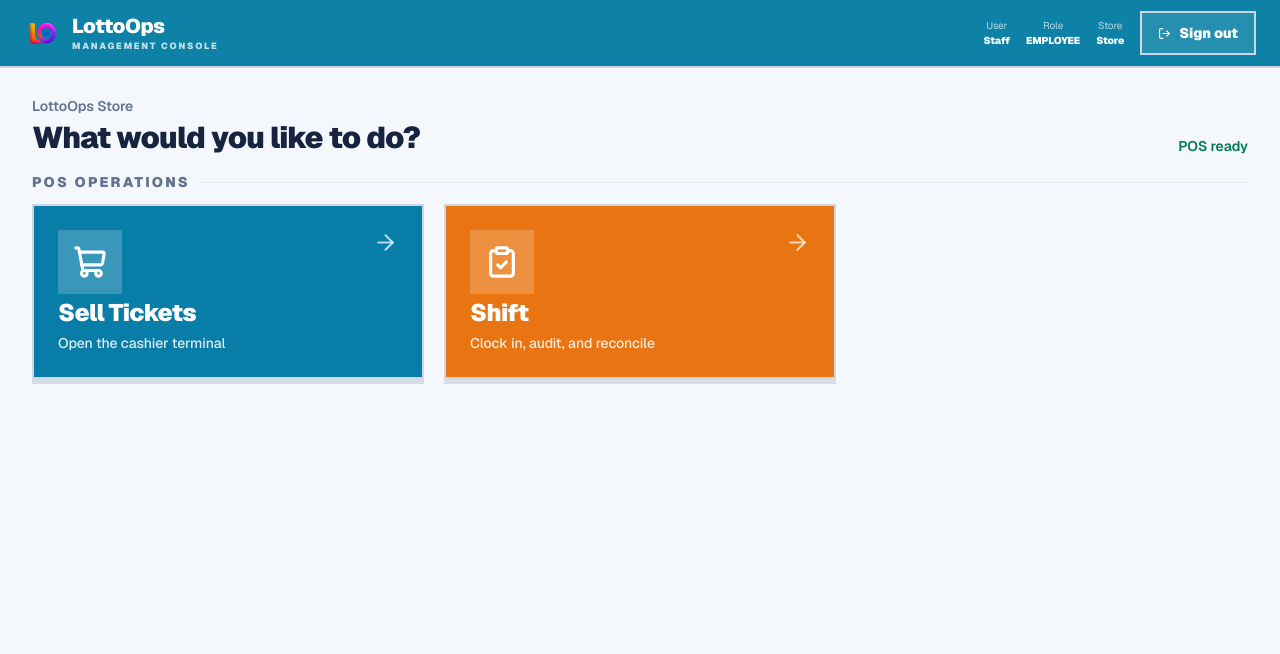
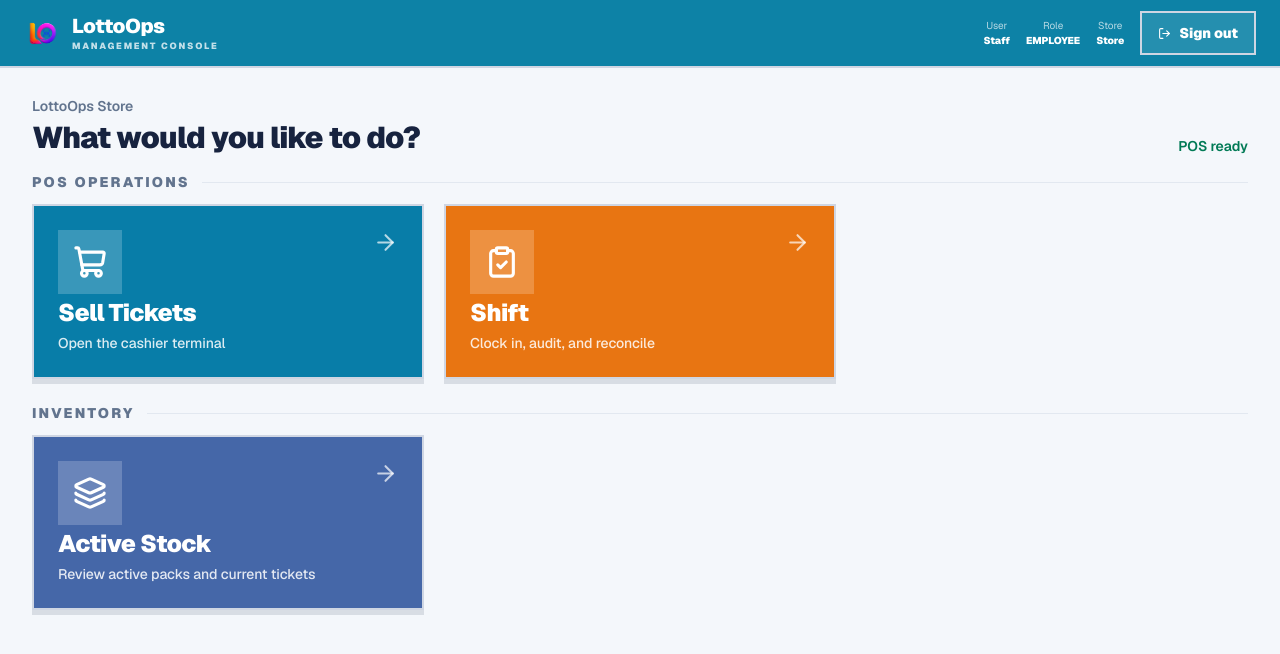
Before and after one commit to saginipeter/lottoops, a Next.js app: page / in a window 1280 px wide. Shown: the top 654 px of the page. Built offline with nearby package versions, Linux system fonts and the light colour scheme; no server answers.

Commit message:
Restore stock shortcuts on dashboard

```diff
--- a/src/app/(dashboard)/admin/page.tsx
+++ b/src/app/(dashboard)/admin/page.tsx
@@ -1,5 +1,5 @@
 import Link from "next/link";
-import { BarChart3, Boxes, CreditCard, Monitor, RefreshCw, Settings, Users } from "lucide-react";
+import { BarChart3, CreditCard, Monitor, RefreshCw, Settings, Users } from "lucide-react";
 import { getSession } from "@/lib/get-session";
 import { canAccessReports, canManageDisplay, canManageGames, isManagerOrAbove } from "@/lib/permissions";
 import { redirect } from "next/navigation";
@@ -11,7 +11,6 @@ export default async function AdminHomePage() {
 
   const cards = [
     ...(canAccessReports(session) ? [{ href: "/admin/reports", title: "Reports", description: "Sales, audits, inventory, and performance", icon: BarChart3, tone: "bg-[#d92735]" }] : []),
-    { href: "/admin/inventory", title: "Inventory", description: "Back stock, active packs, and live displays", icon: Boxes, tone: "bg-[#d41478]" },
     ...(canManageDisplay(session) ? [{ href: "/display-slots", title: "Displays", description: "Assign and monitor ticket displays", icon: Monitor, tone: "bg-[#6b46c1]" }] : []),
     ...(isManagerOrAbove(session) ? [{ href: "/settings/users", title: "Staff", description: "Users, roles, and permissions", icon: Users, tone: "bg-[#159447]" }] : []),
     ...(isManagerOrAbove(session) && canManageGames(session) ? [{ href: "/games", title: "Games", description: "Manage the store game catalogue", icon: Settings, tone: "bg-[#087da8]" }] : []),
--- a/src/components/home/pos-home-dashboard.tsx
+++ b/src/components/home/pos-home-dashboard.tsx
@@ -1,6 +1,6 @@
 "use client";
 
-import { AlertTriangle, ArrowRight, ClipboardCheck, FileText, PackagePlus, ShoppingCart } from "lucide-react";
+import { AlertTriangle, ArrowRight, Boxes, ClipboardCheck, FileText, Layers, Package, PackagePlus, ShoppingCart } from "lucide-react";
 import { TvDisplayLauncher, type TvStore } from "./tv-display-launcher";
 
 type Action = { title: string; description: string; href: string; icon: typeof ShoppingCart; className: string };
@@ -11,6 +11,8 @@ export function PosHomeDashboard({ storeName, storeId, tvStores = [], role, gran
   const isOwner = role === "OWNER";
   const isAdmin = role === "OWNER" || role === "MANAGER";
   const canReceive = isAdmin || grantedPermissions.includes("RECEIVE_SHIPMENTS");
+  const canManageBackstock = isAdmin || (role === "SHIFT_LEAD" && grantedPermissions.includes("MANAGE_BACKSTOCK"));
+  const canViewInventoryMap = isAdmin || role === "SHIFT_LEAD";
 
   const posActions: Action[] = isPlatformAdmin ? [] : [
     { title: "Sell Tickets", description: "Open the cashier terminal", href: "/pos", icon: ShoppingCart, className: "bg-[#087da8]" },
@@ -20,6 +22,11 @@ export function PosHomeDashboard({ storeName, storeId, tvStores = [], role, gran
   const alertActions: Action[] = isAdmin ? [
     { title: "Alerts", description: "Review operational issues and stock warnings", href: "/alerts", icon: AlertTriangle, className: "bg-[#bd522d]" },
   ] : [];
+  const inventoryActions: Action[] = isPlatformAdmin || role === "AUDITOR" ? [] : [
+    { title: "Active Stock", description: "Review active packs and current tickets", href: "/inventory/active", icon: Layers, className: "bg-[#4567a8]" },
+    ...(canManageBackstock ? [{ title: "Back Stock", description: "Review packs awaiting activation", href: "/inventory/back-stock", icon: Package, className: "bg-[#7653a6]" }] : []),
+    ...(canViewInventoryMap ? [{ title: "Live Inventory Map", description: "View stock and display positions together", href: "/admin/inventory", icon: Boxes, className: "bg-[#344563]" }] : []),
+  ];
 
   return <div className="min-h-full bg-[#f4f7fb] text-[#17233f]">
     <main className="mx-auto w-full max-w-[1366px] px-5 py-5 sm:px-8 sm:py-7">
@@ -33,6 +40,7 @@ export function PosHomeDashboard({ storeName, storeId, tvStores = [], role, gran
           className="flex h-full min-h-[175px] flex-col justify-between border-2 border-accent/40 bg-surface p-5 lg:col-start-4"
         /> : undefined}
       />}
+      {inventoryActions.length > 0 && <div className="mt-6"><ActionSection title="Inventory" actions={inventoryActions} /></div>}
       {alertActions.length > 0 && <div className="mt-6"><ActionSection title="Operations Alerts" actions={alertActions} /></div>}
       {role === "AUDITOR" && <div className="mt-5 flex items-center gap-2 border border-amber-200 bg-amber-50 p-4 text-sm font-semibold text-amber-900"><FileText size={18} /> Read-only audit access. Operational POS actions are hidden.</div>}
     </main>
```
Also changed, not shown: 2 other files (tests, documents, lock files or other folders).
